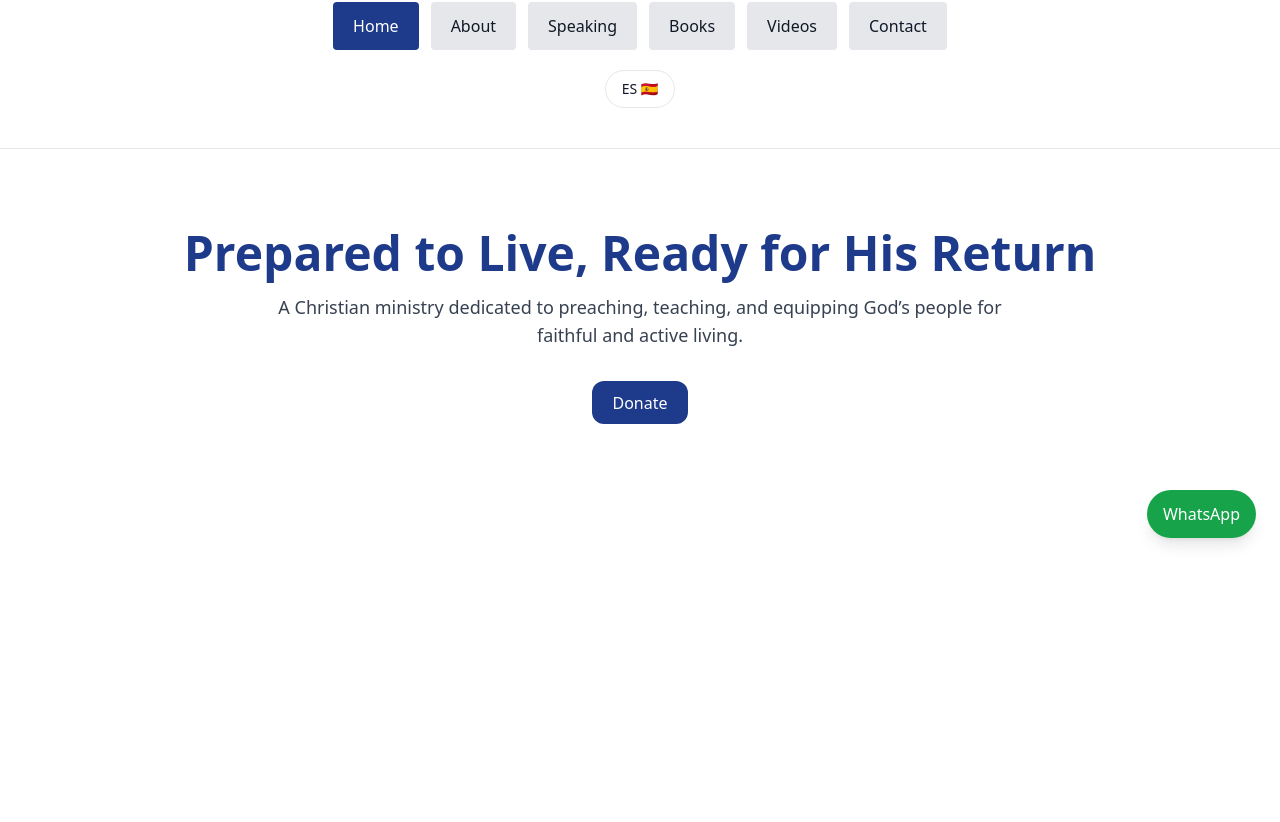
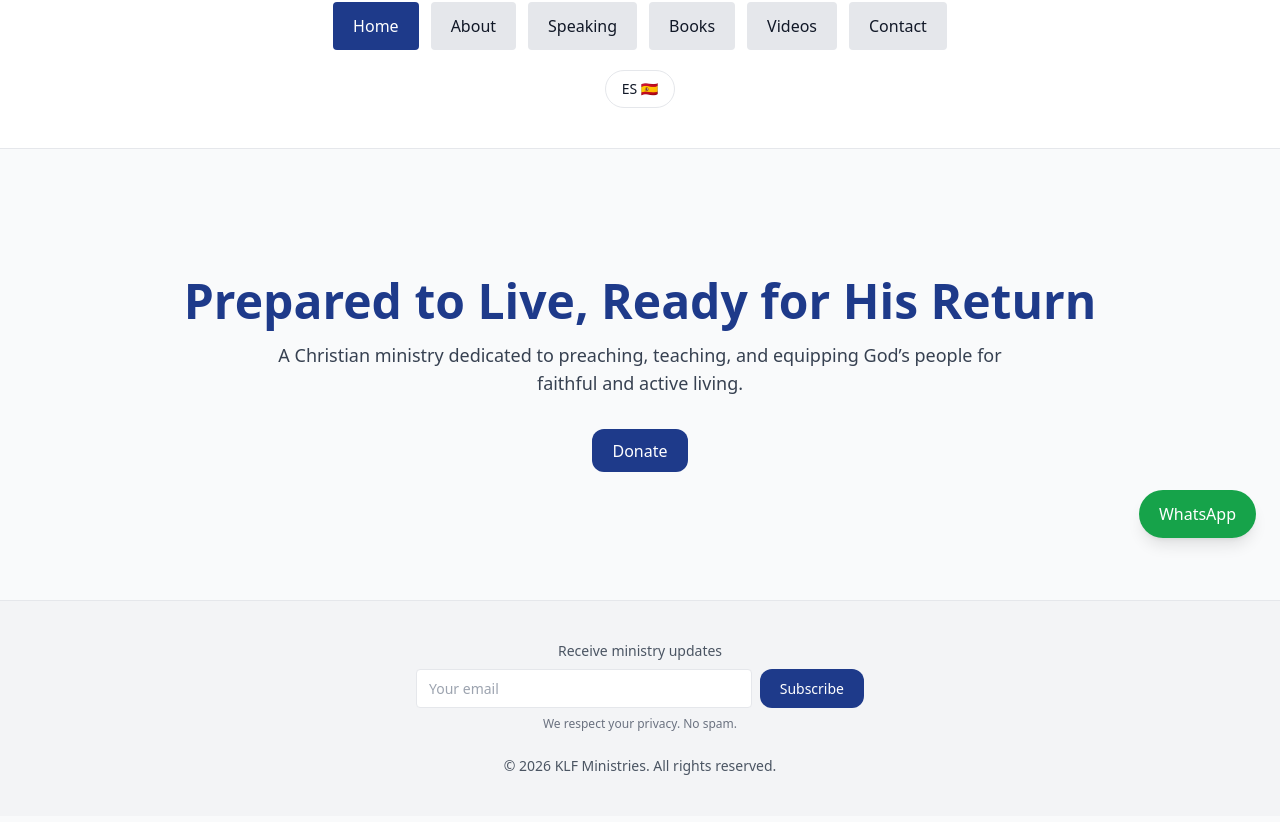
Before and after one commit to klfministries/klf-ministries-website, a Next.js app: page /en in a window 1280 px wide. Shown: the part 238-1060 px from the top of the page. Built offline with nearby package versions, Linux system fonts and the light colour scheme.

Commit message:
Improve global layout spacing and page structure

```diff
--- a/app/[lang]/layout.jsx
+++ b/app/[lang]/layout.jsx
@@ -45,9 +45,9 @@ export default function LangLayout({ children, params }) {
 
   return (
     <html lang={lang}>
-      <body className="bg-white text-gray-900">
+      <body className="bg-gray-50 text-gray-900 flex flex-col min-h-screen">
         {/* HEADER */}
-        <header className="text-center py-10 border-b">
+        <header className="text-center py-10 border-b bg-white">
           <img
             src="/klf-logo.png"
             alt="KLF Ministries Logo"
@@ -65,11 +65,13 @@ export default function LangLayout({ children, params }) {
           <Nav lang={lang} />
         </header>
 
-        {/* PAGE CONTENT */}
-        <main className="min-h-screen px-6">{children}</main>
+        {/* PAGE CONTENT (STEP 2 FIX) */}
+        <main className="flex-grow max-w-7xl mx-auto w-full px-6 py-12">
+          {children}
+        </main>
 
         {/* FOOTER */}
-        <footer className="text-center text-sm text-gray-600 py-10 border-t mt-12">
+        <footer className="bg-gray-100 text-center text-sm text-gray-600 py-10 border-t">
           {/* EMAIL SIGNUP */}
           <div className="max-w-md mx-auto mb-6">
             <p className="font-medium mb-2">
@@ -87,13 +89,12 @@ export default function LangLayout({ children, params }) {
                 type="email"
                 name="email"
                 required
-        placeholder={lang === "es" ? "Su correo electrónico" : "Your email"}
+                placeholder={
+                  lang === "es" ? "Su correo electrónico" : "Your email"
+                }
                 className="flex-1 border px-3 py-2 rounded"
               />
-      <button
-        type="submit"
-        className="bg-blue-900 text-white px-4 py-2 rounded"
-      >
+              <button type="submit" className="btn-primary">
                 {lang === "es" ? "Suscribirse" : "Subscribe"}
               </button>
             </form>
@@ -108,13 +109,12 @@ export default function LangLayout({ children, params }) {
           © {new Date().getFullYear()} KLF Ministries. All rights reserved.
         </footer>
 
-
-        {/* WHATSAPP FLOATING BUTTON (STEP 7) */}
+        {/* WHATSAPP FLOATING BUTTON */}
         <a
           href="https://wa.me/18768700508"
           target="_blank"
           rel="noopener noreferrer"
-          className="fixed bottom-6 right-6 bg-green-600 text-white px-4 py-3 rounded-full shadow-lg hover:bg-green-700 transition"
+          className="fixed bottom-6 right-6 bg-green-600 text-white px-5 py-3 rounded-full shadow-lg hover:bg-green-700 transition"
         >
           WhatsApp
         </a>
```
Lines whose indentation alone changed are shown as unchanged.
